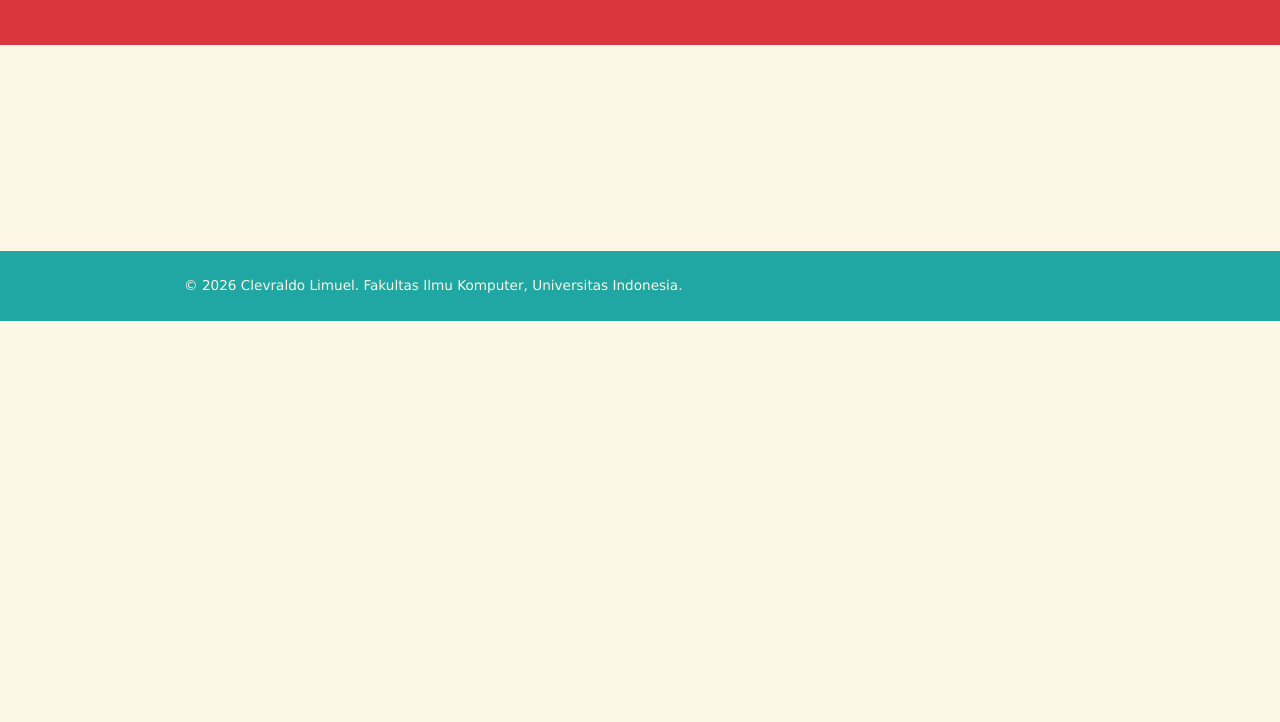
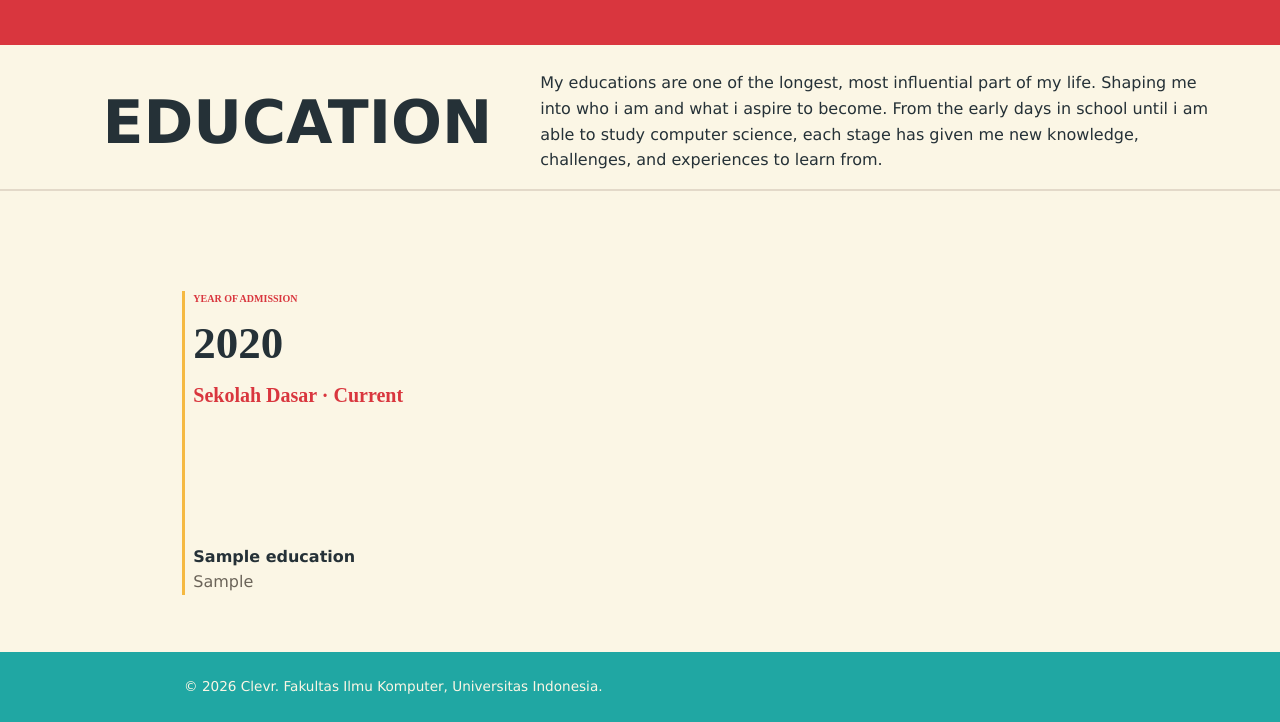
Before and after one commit to ClevraldoLimuel/myportofolio, a Django app: page /education/ in a window 1280 px wide. Shown: the part 79-801 px from the top of the page. Before the commit the page ends 400 px from the top, so only its background shows below. Run offline with Django 5.2, Linux system fonts and the light colour scheme; tables that the repository leaves empty hold one stand-in row (values such as "Sample post"); some web fonts are replaced.

Commit message:
feat:added Education Page contents
style:added css for Education Page

fix:adjust footer in index and experience page to use short name instead

```diff
--- a/static/css/education.css
+++ b/static/css/education.css
@@ -0,0 +1,96 @@
+.education-section {
+    margin-top: 70px;
+    display: grid;
+    grid-template-rows: 1fr 3fr;
+    row-gap: 100px;
+}
+
+.education-upper {
+    padding-left: 8vw;
+    padding-right: 4vw;
+    padding-bottom: 1em;
+    display: grid;
+    grid-template-columns: 1fr 2fr;
+    align-items: center;
+    border-bottom: solid 2px var(--line);
+}
+
+.education-upper .text-normal {
+    padding-left: 3em;
+}
+
+.education-main {
+    margin-left: 5vw;
+    margin-right: 5vw;
+    padding-bottom: 5vh;
+    justify-self: center;
+    display: grid;
+    grid-template-columns: 1fr 1fr 1fr 1fr;
+    /* grid-template-columns: auto auto auto auto; */
+}
+
+.text-sub2 {
+    font-family: var(--main-serif-font);
+    font-size: 45px;
+    font-weight: 700;
+}
+
+.education-info {
+    display: grid;
+    grid-template-rows: auto auto 1fr auto auto;
+
+    max-height: 38vh;
+    padding-left: 0.5em;
+    padding-right: 0.5em;
+    border-left: solid 3px var(--accent);
+}
+
+.education-info .text-sub4 {
+    font-size: 20px;
+    font-family: var(--main-serif-font);
+    font-weight: 700;
+    color: var(--accent-dark);
+}
+
+#misc {
+    font-weight: 700;
+    font-size: 10px;
+    font-family: var(--main-serif-font);
+    color: var(--accent-dark);
+}
+
+#education-status {
+    font-weight: 900;
+    color: var(--accent-dark)
+}
+
+#name {
+    font-weight: 700;
+}
+
+#location {
+    color: var(--text-muted);
+}
+
+@media (max-width:900px){
+    .education-upper {
+        grid-template-columns: 1fr;
+    }
+
+    .education-upper .text-normal {
+        padding-left: 0;
+    }
+
+    .education-main {
+        justify-self: left;
+        margin-left: 60px;
+        grid-template-columns: 1fr;
+        margin-bottom: 2em;
+    }
+
+    .education-info {
+        padding-top: 1em ;
+        padding-bottom: 1em;
+        max-height: none;
+    }
+}
--- a/templates/education.html
+++ b/templates/education.html
@@ -24,12 +24,35 @@
     </header>
 
     <main>
+        <section class='education-section' id="education">
+            <div class='education-upper'>
+                <h1 class='text-main'>EDUCATION</h1>
+                <p class='text-normal'>My educations are one of the longest, most influential part of my life. Shaping me into who i am and what i aspire to become. From the early days in school until i am able to study computer science, each stage has given me new knowledge, challenges, and experiences to learn from.</p>
+            </div>
 
+            <div class='education-main'>
+                {% for education in education_history %}
+                    <article class='education-info'>
+                        <p class='text-normal' id="misc">YEAR OF ADMISSION</p>
+                        <h2 class='text-sub2'>{{ education.admission_year }}</h2>
+                        {% if education.ongoing %}
+                            <h4 class='text-sub4'>{{ education.get_degree_display }} &middot; Current</h4>
+                        {% else %}
+                            <h4 class='text-sub4'>{{ education.get_degree_display }}</h4>
+                        {% endif %}
+                        <p class='text-normal' id="name">{{ education.school_name }}</p>
+                        <p class='text-normal' id="location">{{ education.location }}</p>
+                    </article>
+                {% empty %}
+                    <h2 class='text-normal'>NO DATA</h2>
+                {% endfor %}
+            </div>
+        </section>
     </main>
 
     <footer class="site-footer">
         <div class="container">
-            <p>&copy; 2026 {{ name }}. Fakultas Ilmu Komputer, Universitas Indonesia.</p>
+            <p>&copy; 2026 {{ name_short }}. Fakultas Ilmu Komputer, Universitas Indonesia.</p>
         </div>
     </footer>
 </body>
--- a/templates/experience.html
+++ b/templates/experience.html
@@ -58,7 +58,7 @@
 
     <footer class="site-footer">
         <div class="container">
-            <p>&copy; 2026 {{ name }}. Fakultas Ilmu Komputer, Universitas Indonesia.</p>
+            <p>&copy; 2026 {{ name_short }}. Fakultas Ilmu Komputer, Universitas Indonesia.</p>
         </div>
     </footer>
 </body>
--- a/templates/index.html
+++ b/templates/index.html
@@ -57,7 +57,7 @@
 
     <footer class="site-footer">
         <div class="container">
-            <p>&copy; 2026 {{ name }}. Fakultas Ilmu Komputer, Universitas Indonesia.</p>
+            <p>&copy; 2026 {{ name_short }}. Fakultas Ilmu Komputer, Universitas Indonesia.</p>
         </div>
     </footer>
 </body>
```
